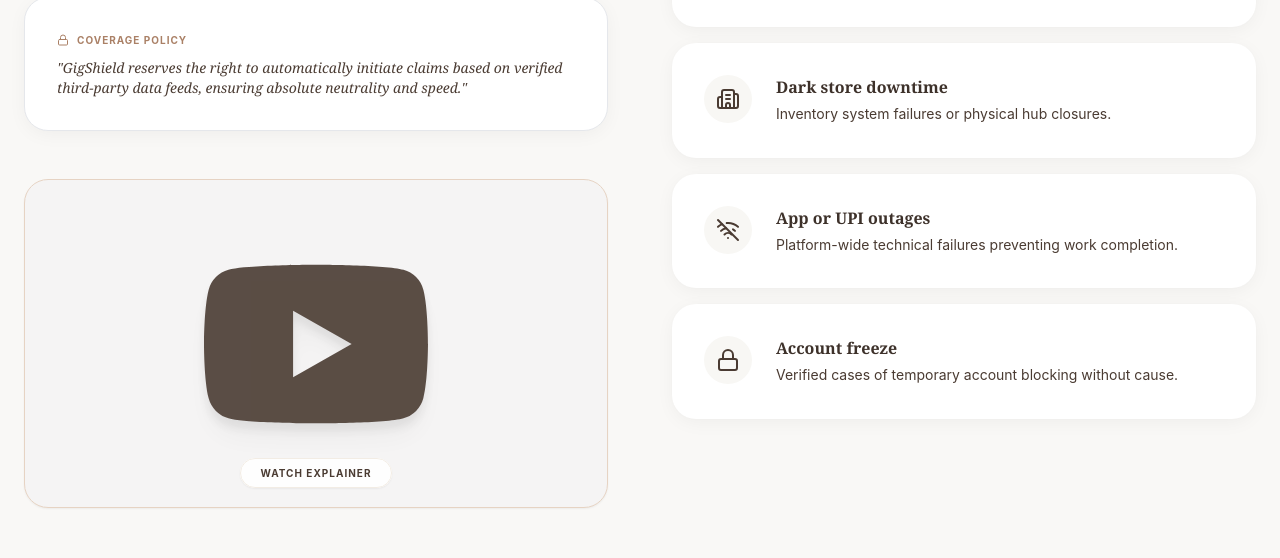
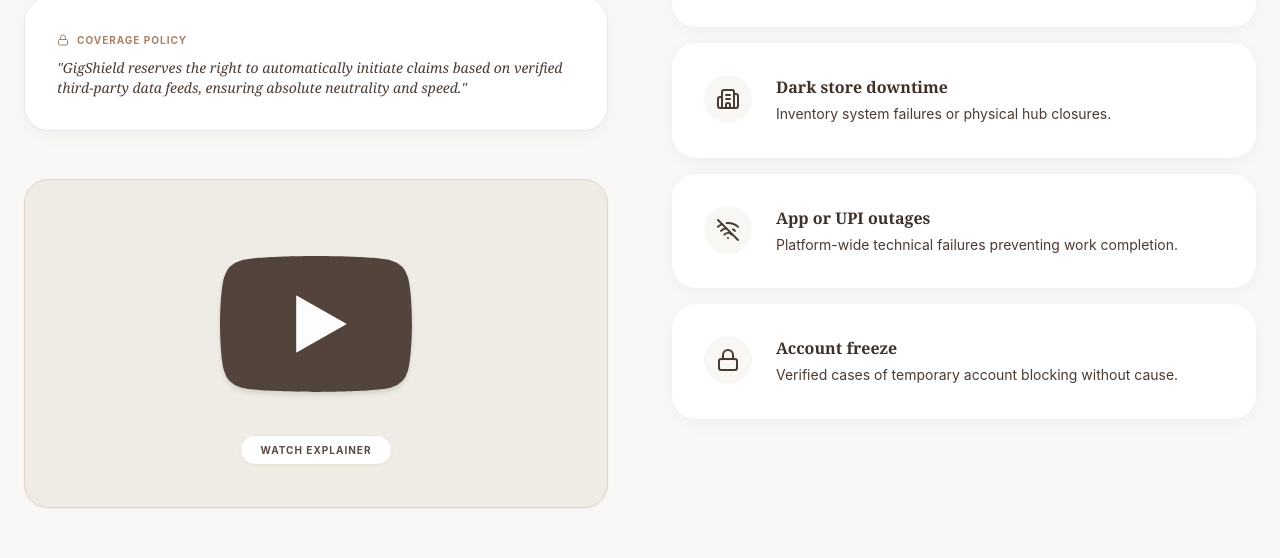
Before and after one commit to rupayanjas/Gig-Shield, a React (Vite) app: page /claims in a window 1280 px wide. Shown: the part 1328-1886 px from the top of the page. Built offline with nearby package versions, Linux system fonts and the light colour scheme.

Commit message:
Update YouTube explainer link on Claims page

```diff
--- a/src/pages/Claims.jsx
+++ b/src/pages/Claims.jsx
@@ -103,17 +103,18 @@ export default function Claims() {
 
               {/* Added CTA Video block to cover whitespace */}
               <a
-                href="https://youtu.be/Aq5WXmQQooo?si=H22CQJvMjpklCPIb"
+                href="https://youtu.be/FRrFncToz3k?si=fH_RbMqJAk66OlUh"
                 target="_blank"
                 rel="noopener noreferrer"
-                className="relative block rounded-3xl overflow-hidden aspect-video group cursor-pointer border border-brand-200 shadow-sm mt-12 bg-white hover:shadow-premium transition-all"
+                className="relative block rounded-3xl overflow-hidden aspect-video group cursor-pointer border border-brand-200 shadow-sm mt-12 bg-[#F9F6F0] hover:shadow-premium transition-all flex flex-col items-center justify-center p-6"
               >
-                <div className="absolute inset-0 bg-brand-900/5 mix-blend-multiply transition-colors group-hover:bg-brand-900/10 z-10"></div>
-                <svg viewBox="0 0 24 24" fill="currentColor" className="w-48 h-48 sm:w-56 sm:h-56 object-contain z-20 group-hover:scale-110 transition-transform drop-shadow-xl text-brand-800 opacity-90 absolute top-1/2 left-1/2 -translate-x-1/2 -translate-y-1/2">
+                <div className="absolute inset-0 bg-brand-900/5 mix-blend-multiply transition-colors group-hover:bg-brand-900/10 z-10 pointer-events-none"></div>
+                <svg viewBox="0 0 24 24" fill="currentColor" className="w-40 h-40 sm:w-48 sm:h-48 object-contain z-20 group-hover:scale-105 transition-transform drop-shadow-md text-brand-800 opacity-95">
                   <path d="M23.498 6.186a3.016 3.016 0 0 0-2.122-2.136C19.505 3.5 12 3.5 12 3.5s-7.505 0-9.377.55a3.016 3.016 0 0 0-2.122 2.136C0 8.07 0 12 0 12s0 3.93.498 5.814a3.016 3.016 0 0 0 2.122 2.136C4.495 20.5 12 20.5 12 20.5s7.505 0 9.377-.55a3.016 3.016 0 0 0 2.122-2.136C24 15.93 24 12 24 12s0-3.93-.498-5.814zM9.545 15.568V8.432L15.818 12l-6.273 3.568z" />
+                  <path d="M9.545 15.568V8.432L15.818 12l-6.273 3.568z" fill="#FFF" />
                 </svg>
-                <div className="absolute bottom-6 left-0 right-0 text-center z-20">
-                  <span className="text-[10px] font-bold uppercase tracking-widest text-brand-800 bg-white/90 backdrop-blur px-5 py-2 rounded-full shadow-sm border border-brand-100">Watch Explainer</span>
+                <div className="mt-4 z-20">
+                  <span className="text-[10px] font-bold uppercase tracking-widest text-[#5A4A42] bg-white px-5 py-2 rounded-full shadow-sm border border-[#EBE3D5]">Watch Explainer</span>
                 </div>
               </a>
             </div>
```
